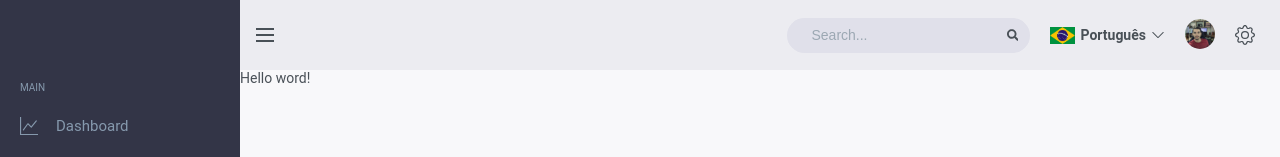
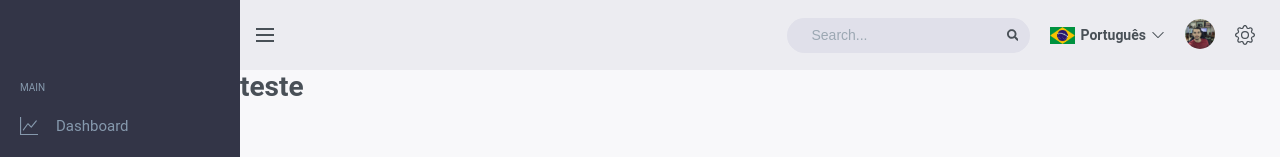
Before and after one commit to bertoldosi/dashboard, a Next.js app: page / in a window 1280 px wide. Shown: the top 157 px of the page. Built offline with nearby package versions, Linux system fonts and the light colour scheme.

Commit message:
feat: Ajustando comportamneto do conteudo principal

```diff
--- a/src/components/containers/Sidebar/styles.js
+++ b/src/components/containers/Sidebar/styles.js
@@ -3,6 +3,7 @@ import { tablet } from "../../../constants/devices";
 
 export const StyleContainer = styled.aside`
   width: 24rem;
+  min-width: 24rem;
   height: 100%;
   background-color: ${(props) => props.theme.sidebar_background};
   color: ${(props) => props.theme.sidebar_color};
--- a/src/pages/index.js
+++ b/src/pages/index.js
@@ -1,3 +1,13 @@
 export default function Home() {
-  return <div>Hello word!</div>;
+  return (
+    <div
+      style={{
+        width: "100%",
+        height: "calc(100vh - 7rem)",
+        overflow: "auto",
+      }}
+    >
+      <h1>teste</h1>
+    </div>
+  );
 }
```
